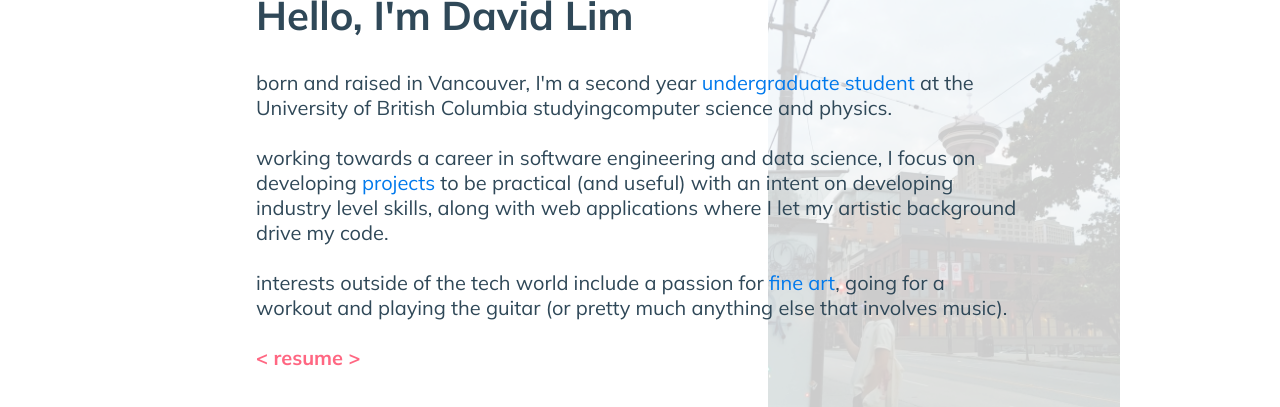
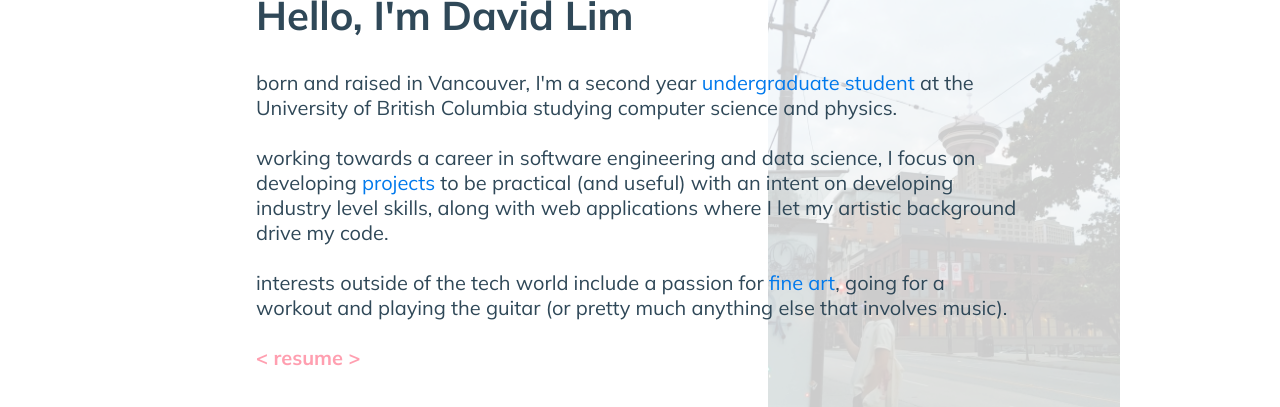
Before and after one commit to dvidEast/portfolio-v4, a React (Vite) app: page / in a window 1280 px wide. Shown: the part 180-587 px from the top of the page. Built offline with nearby package versions, Linux system fonts and the light colour scheme.

Commit message:
fixed pdf link for resume not working

```diff
--- a/src/pages/Home.jsx
+++ b/src/pages/Home.jsx
@@ -1,6 +1,7 @@
 import { useEffect } from 'react';
 import { Link } from "react-router-dom";
 import '../styles/HomeStyles/Home.css';
+import resume from './DavidLim_Resume.pdf'
 
 function Home() {
     useEffect(() => {
@@ -28,7 +29,7 @@ function Home() {
                 <h1>Hello, I'm David Lim</h1>
                 <p>
                     born and raised in Vancouver, I'm a second year  <Link id='school' to='school'>undergraduate student </Link>
-                    at the University of British Columbia studyingcomputer science and physics.
+                    at the University of British Columbia studying computer science and physics.
                 </p>
                 <br />
                 <p>
@@ -43,7 +44,10 @@ function Home() {
                     and playing the guitar (or pretty much anything else that involves music).
                 </p>
                 <br />
-                <Link href='../public/DavidLim_Resume.pdf' className='resume-link'> &lt; resume &gt; </Link>
+                <Link to={resume} className="resume-link" target="_blank" rel="noopener noreferrer">
+                    &lt; resume &gt;
+                </Link>
+
                 <div className="signature"></div>
             </div>
         </div>
--- a/src/styles/HomeStyles/Home.css
+++ b/src/styles/HomeStyles/Home.css
@@ -20,7 +20,7 @@
 .about .resume-link {
   color: #FF385C;
   text-decoration: none;
-  animation: pulsate 1.5s infinite;
+  animation: pulsate 1.7s infinite;
   font-weight: bolder;
 }
 
@@ -75,7 +75,7 @@
   }
   50% {
     transform: scale(2);
-    opacity: 0.5;
+    opacity: 0.3;
   }
   100% {
     transform: scale(1);
--- a/src/styles/HomeStyles/Home.scss
+++ b/src/styles/HomeStyles/Home.scss
@@ -19,7 +19,7 @@
     .resume-link {
       color: #FF385C;
       text-decoration: none;
-      animation: pulsate 1.5s infinite;
+      animation: pulsate 1.7s infinite;
       font-weight: bolder;
     }
   }
@@ -77,7 +77,7 @@
     }
     50% {
       transform: scale(2);
-      opacity: 0.5;
+      opacity: 0.3;
     }
     100% {
       transform: scale(1);
```
Also changed, not shown: 1 other file (tests, documents, lock files or other folders).
